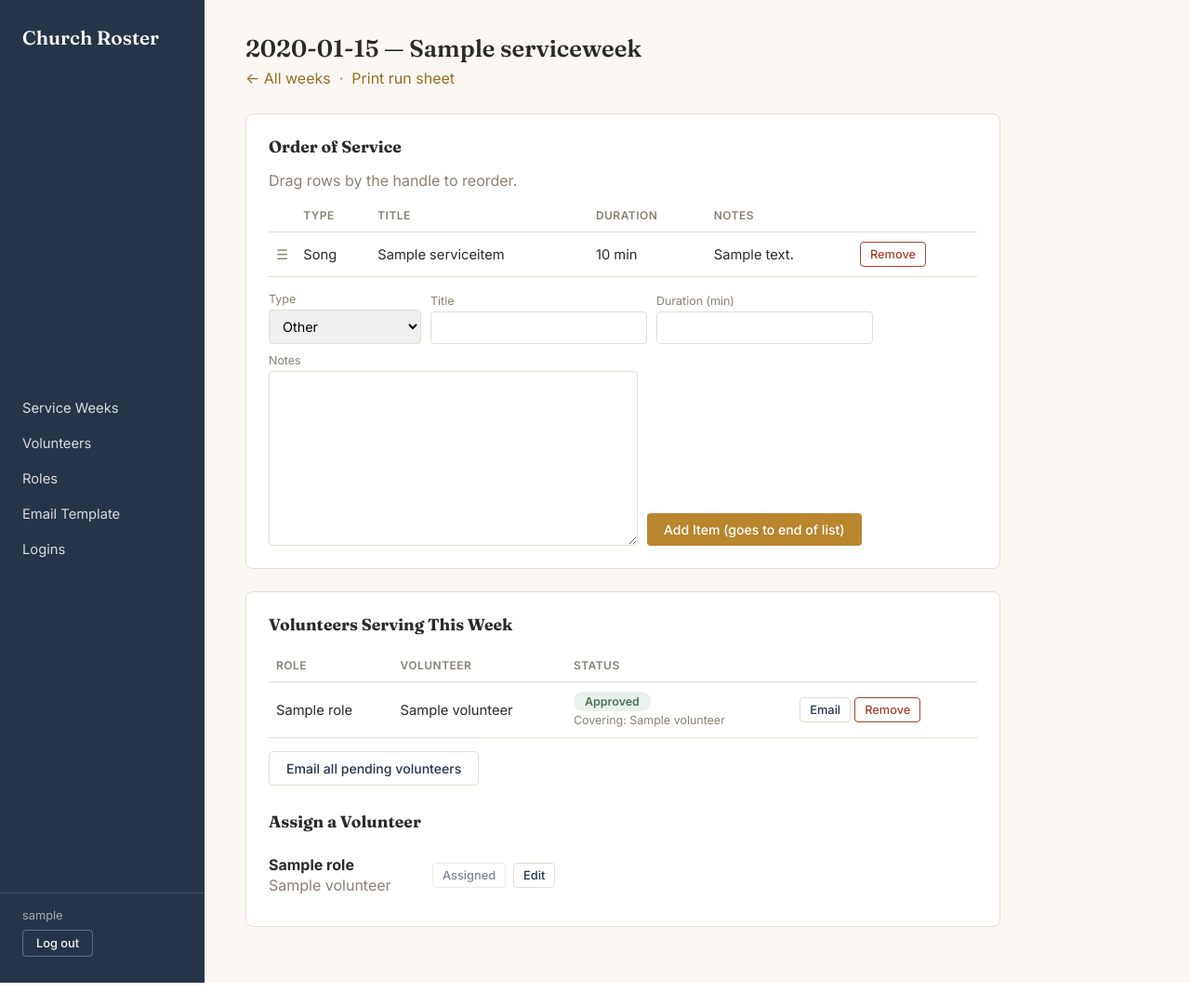
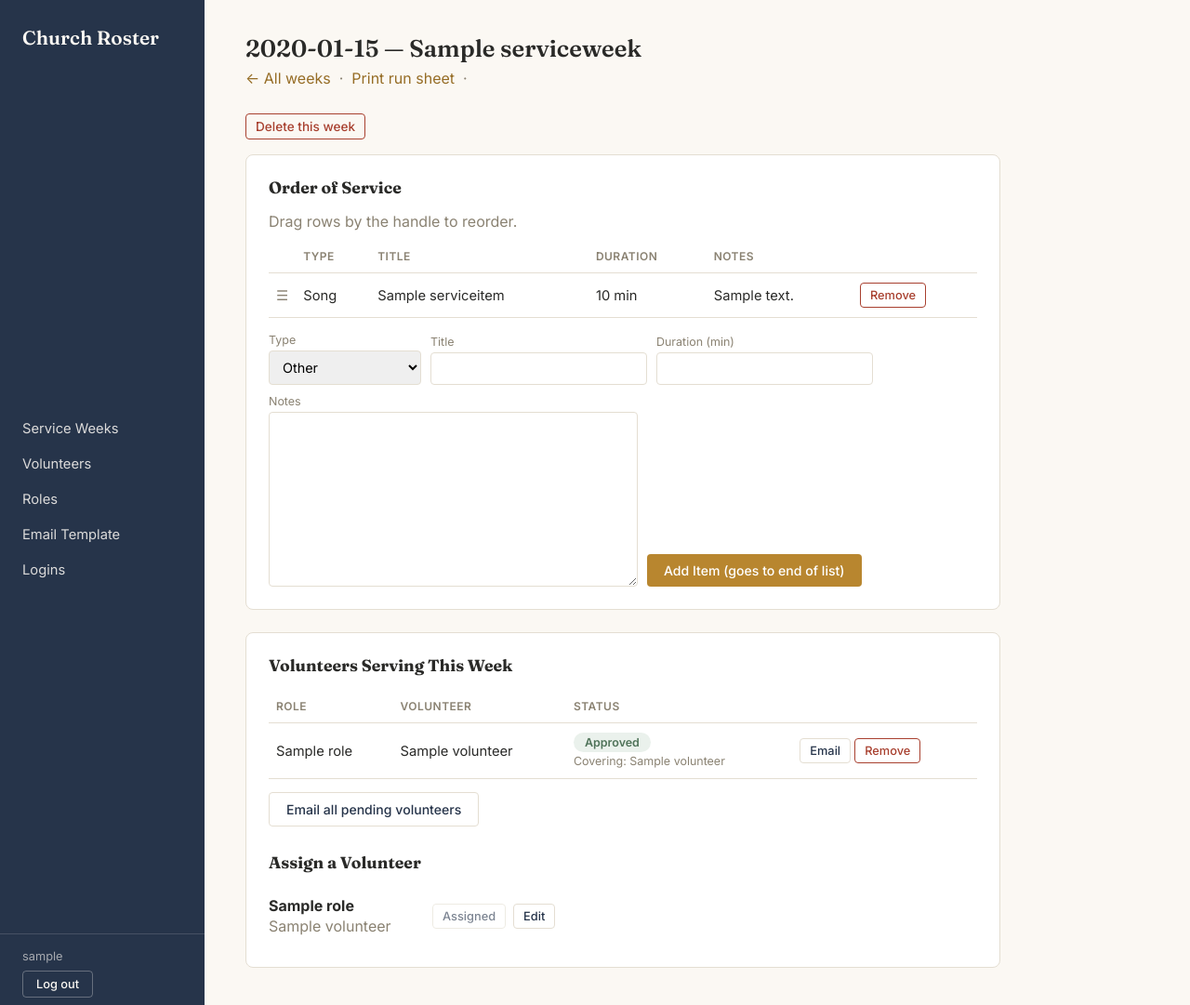
Before and after one commit to cambridgebaptistchurchnz-arch/Planning-Webapp, a Django app: page /dashboard/week/1/ in a window 1280 px wide. Shown: the top 1081 px of the page at 93% size. Before the commit the page ends 1057 px from the top, so only its background shows below. Run offline with Django 5.2, Linux system fonts and the light colour scheme; a user stored in the database is signed in; tables that the repository leaves empty hold one stand-in row (values such as "Sample post").

Commit message:
Add ability to delete a service week

```diff
--- a/scheduling/templates/scheduling/service_week_detail.html
+++ b/scheduling/templates/scheduling/service_week_detail.html
@@ -6,6 +6,11 @@
     <a href="{% url 'dashboard' %}">&larr; All weeks</a>
     &nbsp;·&nbsp;
     <a href="/admin/scheduling/serviceweek/{{ week.pk }}/print/" target="_blank">Print run sheet</a>
+    &nbsp;·&nbsp;
+    <form method="post" action="{% url 'delete_service_week' week.pk %}" style="display:inline;" onsubmit="return confirm('Remove {{ week }}? This also deletes its order of service and assignments.');">
+        {% csrf_token %}
+        <button type="submit" class="btn-danger" style="font-size: 0.85rem;">Delete this week</button>
+    </form>
 </p>
 
 <div class="panel">
--- a/scheduling/urls.py
+++ b/scheduling/urls.py
@@ -7,6 +7,7 @@ urlpatterns = [
     path("respond/<uuid:token>/", views.respond_to_assignment, name="respond_to_assignment"),
     path("dashboard/", views.dashboard, name="dashboard"),
     path("dashboard/week/<int:pk>/", views.service_week_detail, name="service_week_detail"),
+    path("dashboard/week/<int:pk>/delete/", views.delete_service_week, name="delete_service_week"),
     path("dashboard/week/<int:pk>/reorder-items/", views.reorder_service_items, name="reorder_service_items"),
     path("dashboard/week/<int:pk>/item/<int:item_id>/delete/", views.delete_service_item, name="delete_service_item"),
     path(
--- a/scheduling/views.py
+++ b/scheduling/views.py
@@ -87,6 +87,15 @@ def dashboard(request):
 
     weeks = ServiceWeek.objects.all().order_by("-date")
     return render(request, "scheduling/dashboard.html", {"weeks": weeks, "form": form})
+
+
+@staff_member_required
+def delete_service_week(request, pk):
+    week = get_object_or_404(ServiceWeek, pk=pk)
+    week_label = str(week)
+    week.delete()
+    messages.success(request, f"Removed {week_label} and everything scheduled for it.")
+    return redirect("dashboard")
 
 
 @staff_member_required
```
Also changed, not shown: scheduling/templates/scheduling/dashboard.html (+6 -1 lines).
